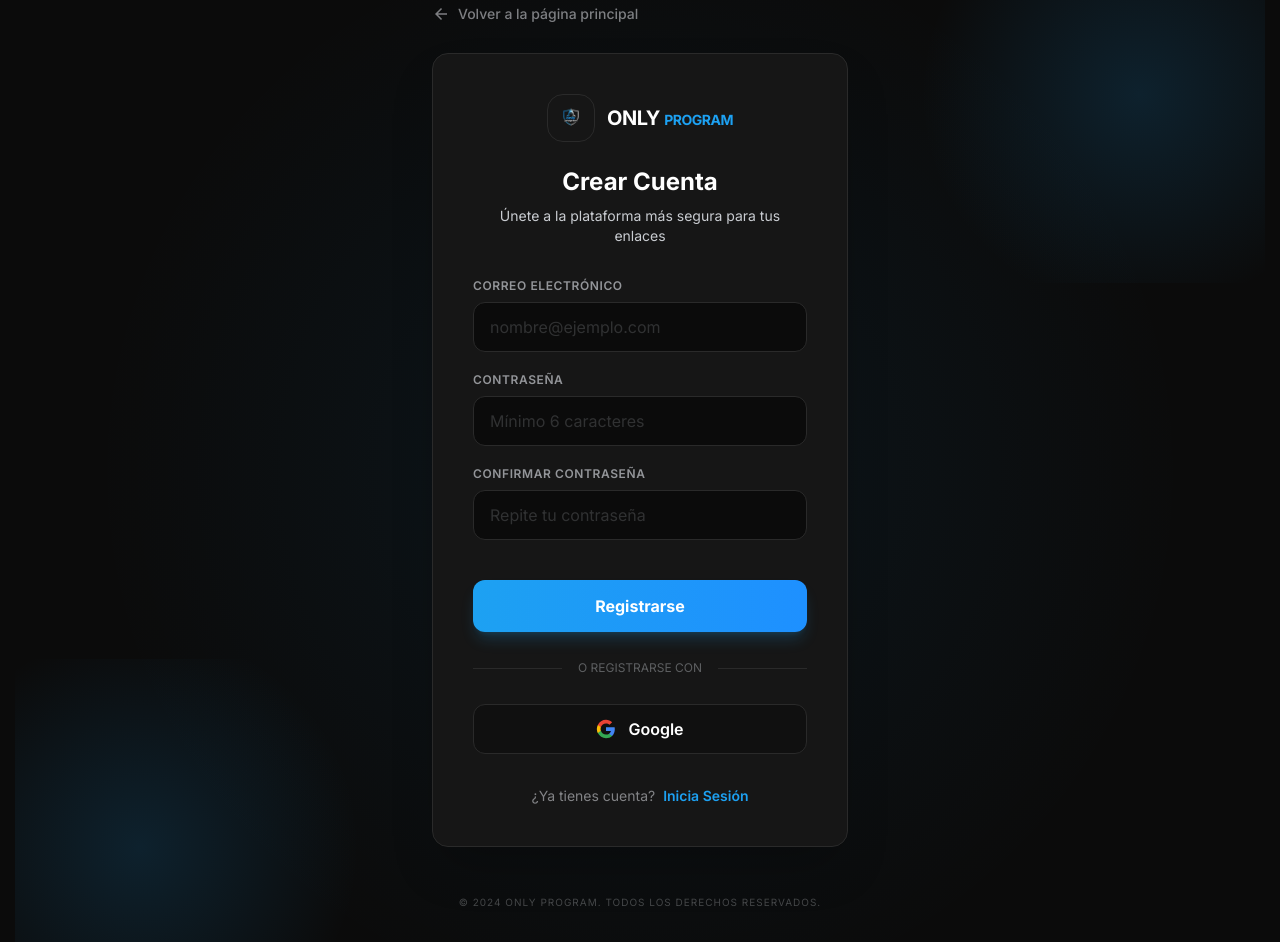
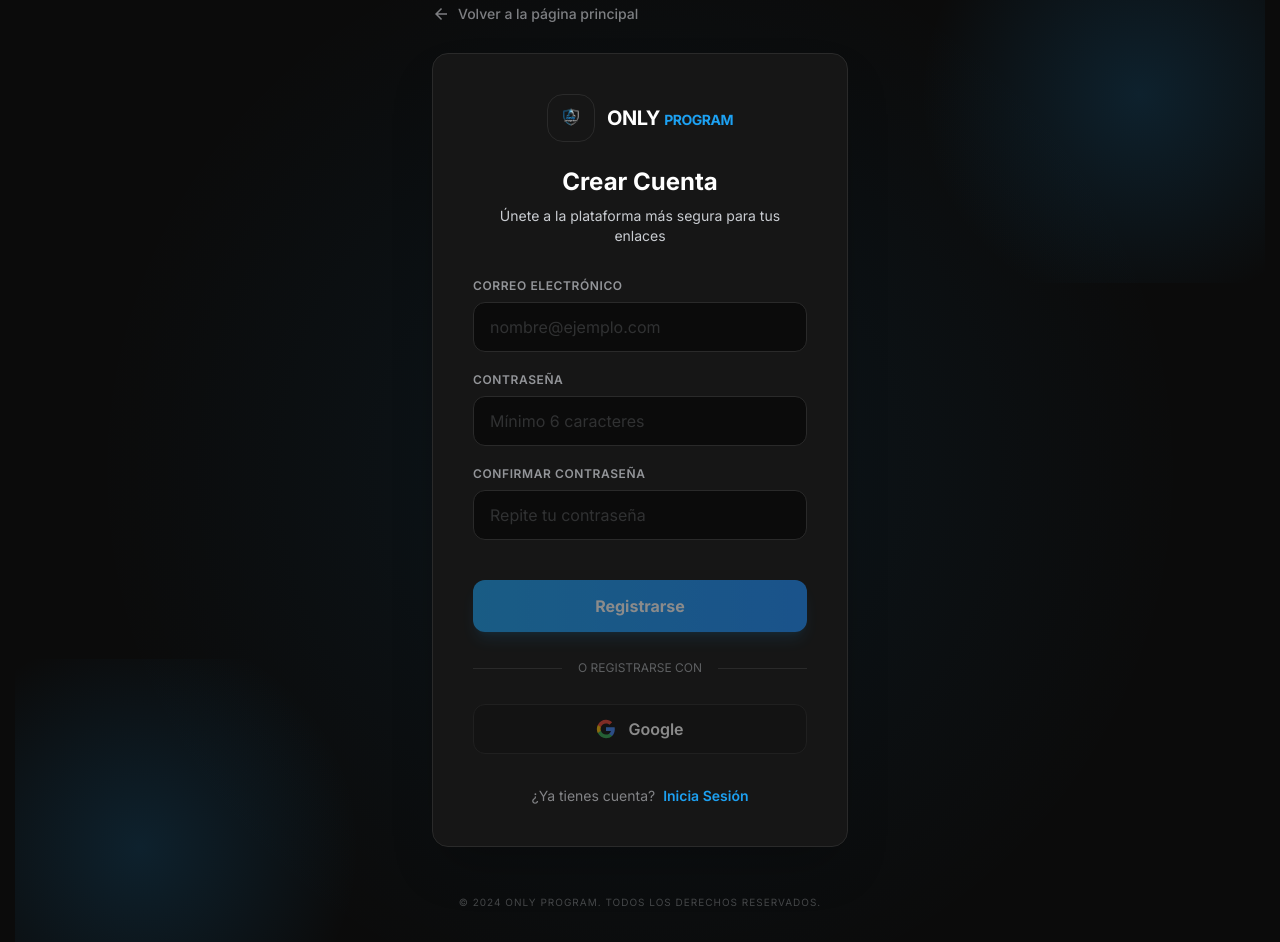
Before and after one commit to CristianHenao-coder/app-Onlyprogram, a React (Vite) app in the folder only-program/apps/web/: page /register in a window 1280 px wide. Built offline with nearby package versions, Linux system fonts and the light colour scheme; no server answers.

Commit message:
turnstile activo

```diff
--- a/only-program/apps/web/src/pages/Login.tsx
+++ b/only-program/apps/web/src/pages/Login.tsx
@@ -138,7 +138,7 @@
 
           <button
             type="submit"
-            disabled={loading}
+            disabled={loading || !captchaToken}
             data-magnetic="0.12"
             className="w-full bg-primary hover:bg-primary-dark text-white font-bold py-3.5 rounded-xl transition-all shadow-lg shadow-primary/20 flex items-center justify-center gap-2 disabled:opacity-50 disabled:cursor-not-allowed"
           >
@@ -167,7 +167,7 @@
           <button
             type="button"
             onClick={handleGoogleLogin}
-            disabled={loading}
+            disabled={loading || !captchaToken}
             className="w-full bg-background-dark/50 border border-border hover:border-white/15 text-white font-semibold py-3 rounded-xl transition-all flex items-center justify-center gap-3 disabled:opacity-50 disabled:cursor-not-allowed"
           >
             <svg className="w-5 h-5" viewBox="0 0 24 24">
--- a/only-program/apps/web/src/pages/Register.tsx
+++ b/only-program/apps/web/src/pages/Register.tsx
@@ -176,7 +176,7 @@
             {/* Submit Button */}
             <button
               type="submit"
-              disabled={loading}
+              disabled={loading || !captchaToken}
               className="w-full bg-gradient-to-r from-primary to-primary-dark hover:from-primary-dark hover:to-primary text-white font-bold py-3.5 rounded-xl transition-all shadow-lg shadow-primary/20 flex items-center justify-center gap-2 disabled:opacity-50 disabled:cursor-not-allowed mt-2"
             >
               {loading ? 'Creando cuenta...' : 'Registrarse'}
@@ -196,7 +196,7 @@
             <button
               type="button"
               onClick={handleGoogleLogin}
-              disabled={loading}
+              disabled={loading || !captchaToken}
               className="w-full bg-background-dark/50 border border-border hover:border-white/15 text-white font-semibold py-3 rounded-xl transition-all flex items-center justify-center gap-3 disabled:opacity-50 disabled:cursor-not-allowed"
             >
               <svg className="w-5 h-5" viewBox="0 0 24 24">
```
